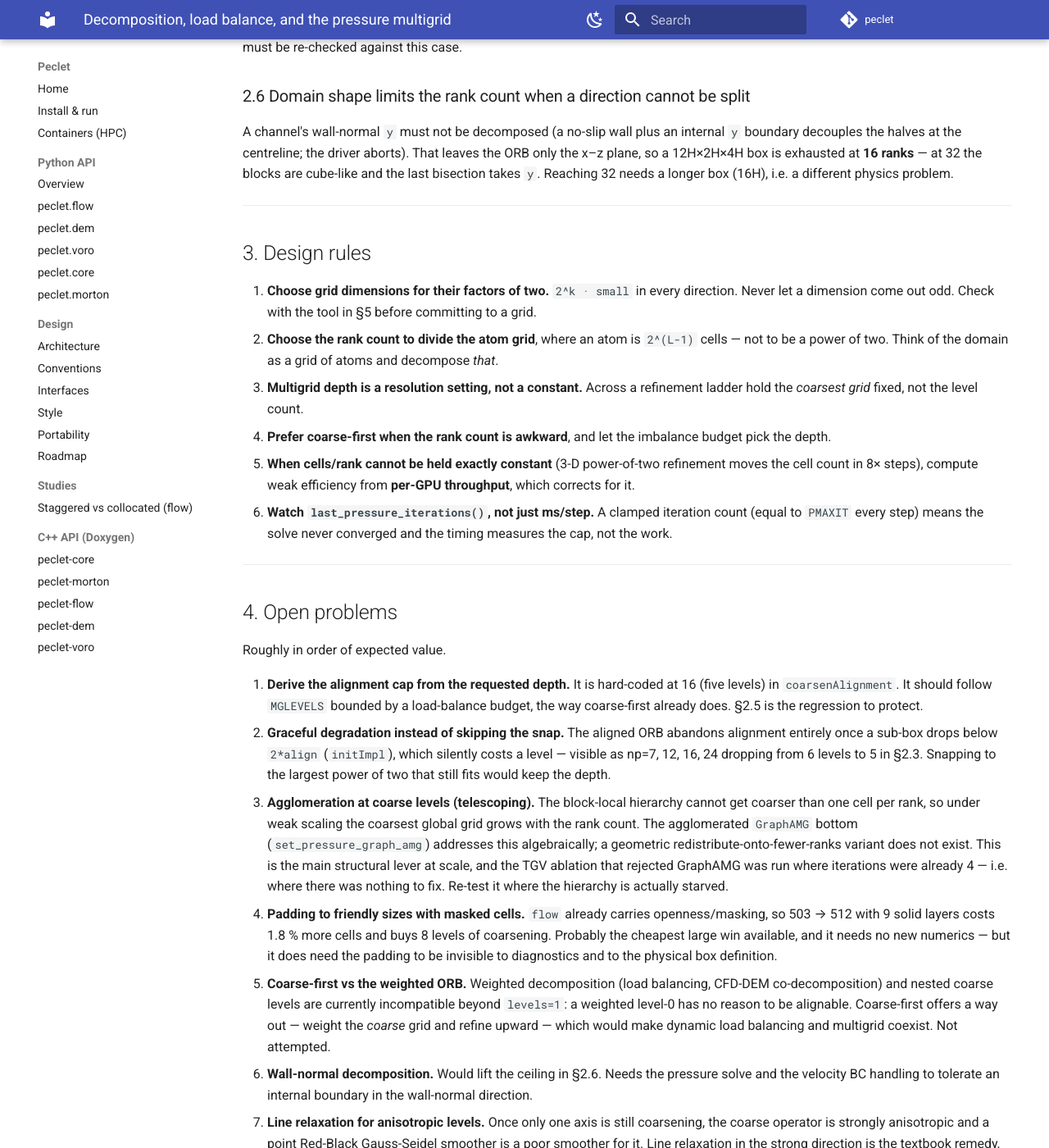
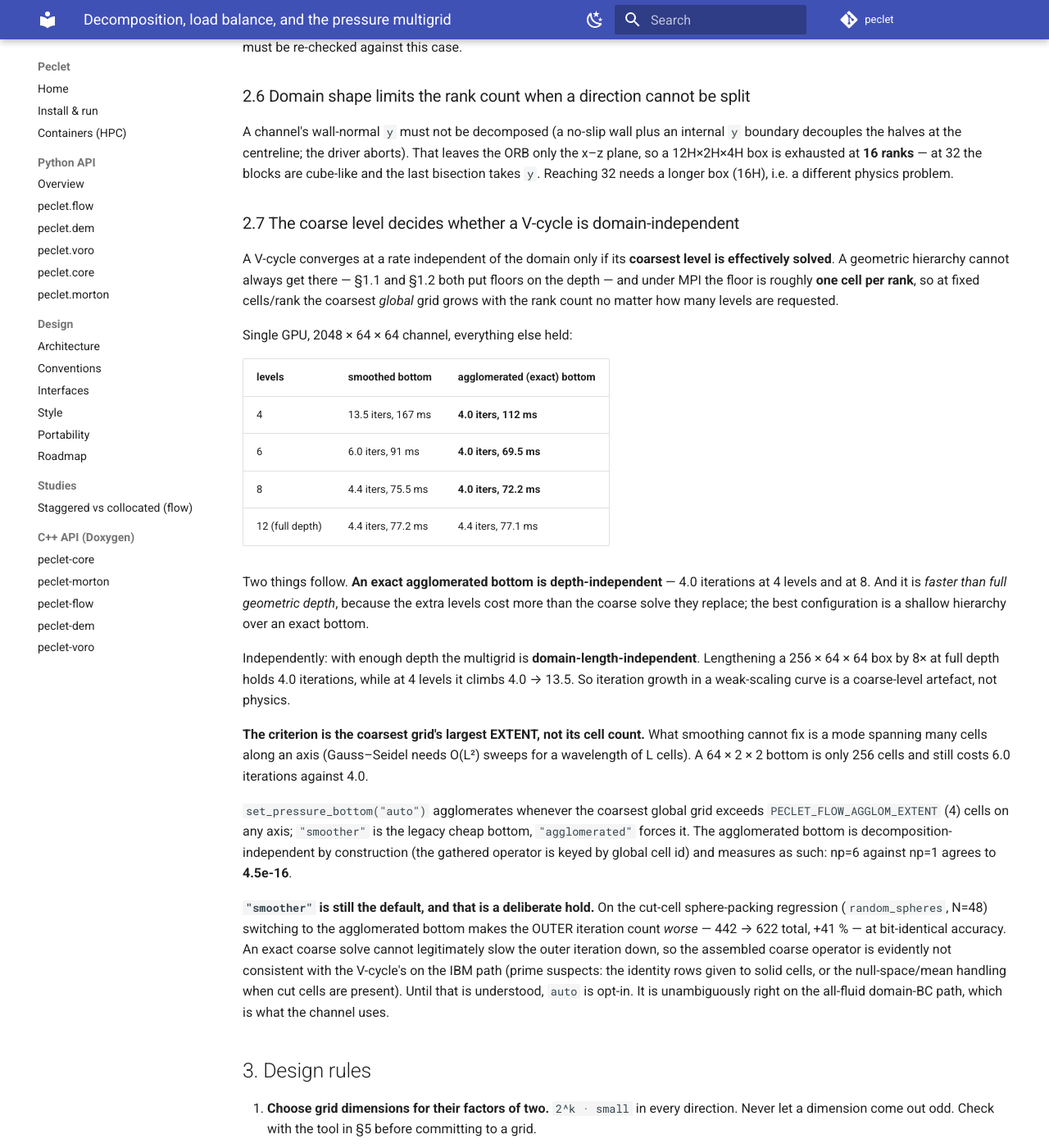
Before and after one commit to computational-chemical-engineering/peclet, an MkDocs documentation site: the page built from docs/DECOMPOSITION_AND_MULTIGRID.md, in a window 1280 px wide and 1400 px high, scrolled down 3024 px. Shown: the whole window at 82% size. Built offline with MkDocs 1.6.1 and Material for MkDocs 9.7.7, drawn with Linux system fonts in a browser that asks for light colours; comment, search, counter and statistics services are not loaded; some of the changed text lies outside the part shown.

Commit message:
docs: coarse-level solve — why agglomeration is what makes a V-cycle domain-independent
Adds section 2.7 (the depth/bottom measurements, the extent-not-count criterion,
the IBM regression that keeps it opt-in) and reorders the open problems around
it: understanding the IBM inconsistency now blocks the default, a dense-Cholesky
direct bottom buys cost rather than iterations, and the redundant gather's cost
needs measuring at 32 GPUs. Bumps flow for set_pressure_bottom.

```diff
--- a/docs/DECOMPOSITION_AND_MULTIGRID.md
+++ b/docs/DECOMPOSITION_AND_MULTIGRID.md
@@ -128,7 +128,47 @@ decouples the halves at the centreline; the driver aborts). That leaves the ORB
 a 12H×2H×4H box is exhausted at **16 ranks** — at 32 the blocks are cube-like and the last bisection
 takes `y`. Reaching 32 needs a longer box (16H), i.e. a different physics problem.
 
----
+### 2.7 The coarse level decides whether a V-cycle is domain-independent
+
+A V-cycle converges at a rate independent of the domain only if its **coarsest level is effectively
+solved**. A geometric hierarchy cannot always get there — §1.1 and §1.2 both put floors on the depth —
+and under MPI the floor is roughly **one cell per rank**, so at fixed cells/rank the coarsest *global*
+grid grows with the rank count no matter how many levels are requested.
+
+Single GPU, 2048 × 64 × 64 channel, everything else held:
+
+| levels | smoothed bottom | agglomerated (exact) bottom |
+|---|---|---|
+| 4 | 13.5 iters, 167 ms | **4.0 iters, 112 ms** |
+| 6 | 6.0 iters, 91 ms | **4.0 iters, 69.5 ms** |
+| 8 | 4.4 iters, 75.5 ms | **4.0 iters, 72.2 ms** |
+| 12 (full depth) | 4.4 iters, 77.2 ms | 4.4 iters, 77.1 ms |
+
+Two things follow. **An exact agglomerated bottom is depth-independent** — 4.0 iterations at 4 levels
+and at 8. And it is *faster than full geometric depth*, because the extra levels cost more than the
+coarse solve they replace; the best configuration is a shallow hierarchy over an exact bottom.
+
+Independently: with enough depth the multigrid is **domain-length-independent**. Lengthening a
+256 × 64 × 64 box by 8× at full depth holds 4.0 iterations, while at 4 levels it climbs 4.0 → 13.5.
+So iteration growth in a weak-scaling curve is a coarse-level artefact, not physics.
+
+**The criterion is the coarsest grid's largest EXTENT, not its cell count.** What smoothing cannot fix
+is a mode spanning many cells along an axis (Gauss–Seidel needs O(L²) sweeps for a wavelength of L
+cells). A 64 × 2 × 2 bottom is only 256 cells and still costs 6.0 iterations against 4.0.
+
+`set_pressure_bottom("auto")` agglomerates whenever the coarsest global grid exceeds
+`PECLET_FLOW_AGGLOM_EXTENT` (4) cells on any axis; `"smoother"` is the legacy cheap bottom,
+`"agglomerated"` forces it. The agglomerated bottom is decomposition-independent by construction (the
+gathered operator is keyed by global cell id) and measures as such: np=6 against np=1 agrees to
+**4.5e-16**.
+
+**`"smoother"` is still the default, and that is a deliberate hold.** On the cut-cell sphere-packing
+regression (`random_spheres`, N=48) switching to the agglomerated bottom makes the OUTER iteration
+count *worse* — 442 → 622 total, +41 % — at bit-identical accuracy. An exact coarse solve cannot
+legitimately slow the outer iteration down, so the assembled coarse operator is evidently not
+consistent with the V-cycle's on the IBM path (prime suspects: the identity rows given to solid
+cells, or the null-space/mean handling when cut cells are present). Until that is understood, `auto`
+is opt-in. It is unambiguously right on the all-fluid domain-BC path, which is what the channel uses.
 
 ## 3. Design rules
 
@@ -157,29 +197,49 @@ Roughly in order of expected value.
    once a sub-box drops below `2*align` (`initImpl`), which silently costs a level — visible as np=7,
    12, 16, 24 dropping from 6 levels to 5 in §2.3. Snapping to the largest power of two that still
    fits would keep the depth.
-3. **Agglomeration at coarse levels (telescoping).** The block-local hierarchy cannot get coarser than
+3. **Why the agglomerated bottom hurts the IBM path** (§2.7). This blocks making `auto` the default,
+   and the default is what most runs get. Reproduce with
+   `tests/regression/sdflow_regression.py` (random_spheres N=48) against
+   `PECLET_FLOW_AGGLOM_EXTENT=1000000`. Look first at the identity rows `buildAmg` gives solid cells
+   and at `pcgAmg`'s mean projection when cut cells make the operator's null space differ from the
+   pure all-Neumann case.
+4. **A direct solve at the bottom.** The agglomerated bottom already converges (AMG-preconditioned CG
+   to 1e-10), so this buys cost rather than iterations: it replaces ~20 CG iterations of serial host
+   code per V-cycle with two triangular solves. For a few-hundred-to-few-thousand-DOF coarse grid a
+   DENSE Cholesky is the pragmatic choice — ~100 lines, no new dependency, factor once per operator
+   build (the existing `amg_.reset()` on operator change is the hook). Sparse direct (SuiteSparse /
+   MUMPS) is not worth a dependency at this size. Note the all-Neumann operator is singular: pin one
+   DOF or factor a regularised operator, then project the mean out (`pcgAmg`'s `meanZero`).
+   Beware the porous / variable-ρ paths, which rebuild coefficients every step and so would
+   refactorise every step.
+5. **Cost of the redundant gather.** Today every rank receives the whole coarse problem
+   (`Allgatherv`) and solves it with serial HOST code — a device→host→device round trip inside a GPU
+   solve, once per V-cycle. Fine at an 800-cell bottom; measure at 32 GPUs before assuming. If it
+   bites: agglomerate onto a subset of ranks, keep the factorisation on device, or agglomerate one
+   level earlier (§2.7 shows a shallower hierarchy over an exact bottom is *faster*).
+6. **Agglomeration for the other multigrids.** The block-local hierarchy cannot get coarser than
    one cell per rank, so under weak scaling the coarsest global grid grows with the rank count. The
    agglomerated `GraphAMG` bottom (`set_pressure_graph_amg`) addresses this algebraically; a geometric
    redistribute-onto-fewer-ranks variant does not exist. This is the main structural lever at scale,
    and the TGV ablation that rejected GraphAMG was run where iterations were already 4 — i.e. where
    there was nothing to fix. Re-test it where the hierarchy is actually starved.
-4. **Padding to friendly sizes with masked cells.** `flow` already carries openness/masking, so
+7. **Padding to friendly sizes with masked cells.** `flow` already carries openness/masking, so
    503 → 512 with 9 solid layers costs 1.8 % more cells and buys 8 levels of coarsening. Probably the
    cheapest large win available, and it needs no new numerics — but it does need the padding to be
    invisible to diagnostics and to the physical box definition.
-5. **Coarse-first vs the weighted ORB.** Weighted decomposition (load balancing, CFD-DEM
+8. **Coarse-first vs the weighted ORB.** Weighted decomposition (load balancing, CFD-DEM
    co-decomposition) and nested coarse levels are currently incompatible beyond `levels=1`: a weighted
    level-0 has no reason to be alignable. Coarse-first offers a way out — weight the *coarse* grid and
    refine upward — which would make dynamic load balancing and multigrid coexist. Not attempted.
-6. **Wall-normal decomposition.** Would lift the ceiling in §2.6. Needs the pressure solve and the
+9. **Wall-normal decomposition.** Would lift the ceiling in §2.6. Needs the pressure solve and the
    velocity BC handling to tolerate an internal boundary in the wall-normal direction.
-7. **Line relaxation for anisotropic levels.** Once only one axis is still coarsening, the coarse
+10. **Line relaxation for anisotropic levels.** Once only one axis is still coarsening, the coarse
    operator is strongly anisotropic and a point Red-Black Gauss-Seidel smoother is a poor smoother for
    it. Line relaxation in the strong direction is the textbook remedy, and would make deep
    semi-coarsened hierarchies actually pay off.
-8. **Odd-grid coarsening.** Allowing `n → (n+1)/2` with matched transfer operators removes the
+11. **Odd-grid coarsening.** Allowing `n → (n+1)/2` with matched transfer operators removes the
    divisibility constraint at the root. Larger change; padding (4) buys most of the benefit first.
-9. **Should coarse-first become the default?** It is opt-in today. It changes the partition for every
+12. **Should coarse-first become the default?** It is opt-in today. It changes the partition for every
    existing MPI run, so this needs a bit-exactness and performance sweep across the suite first.
 
 ---
```
